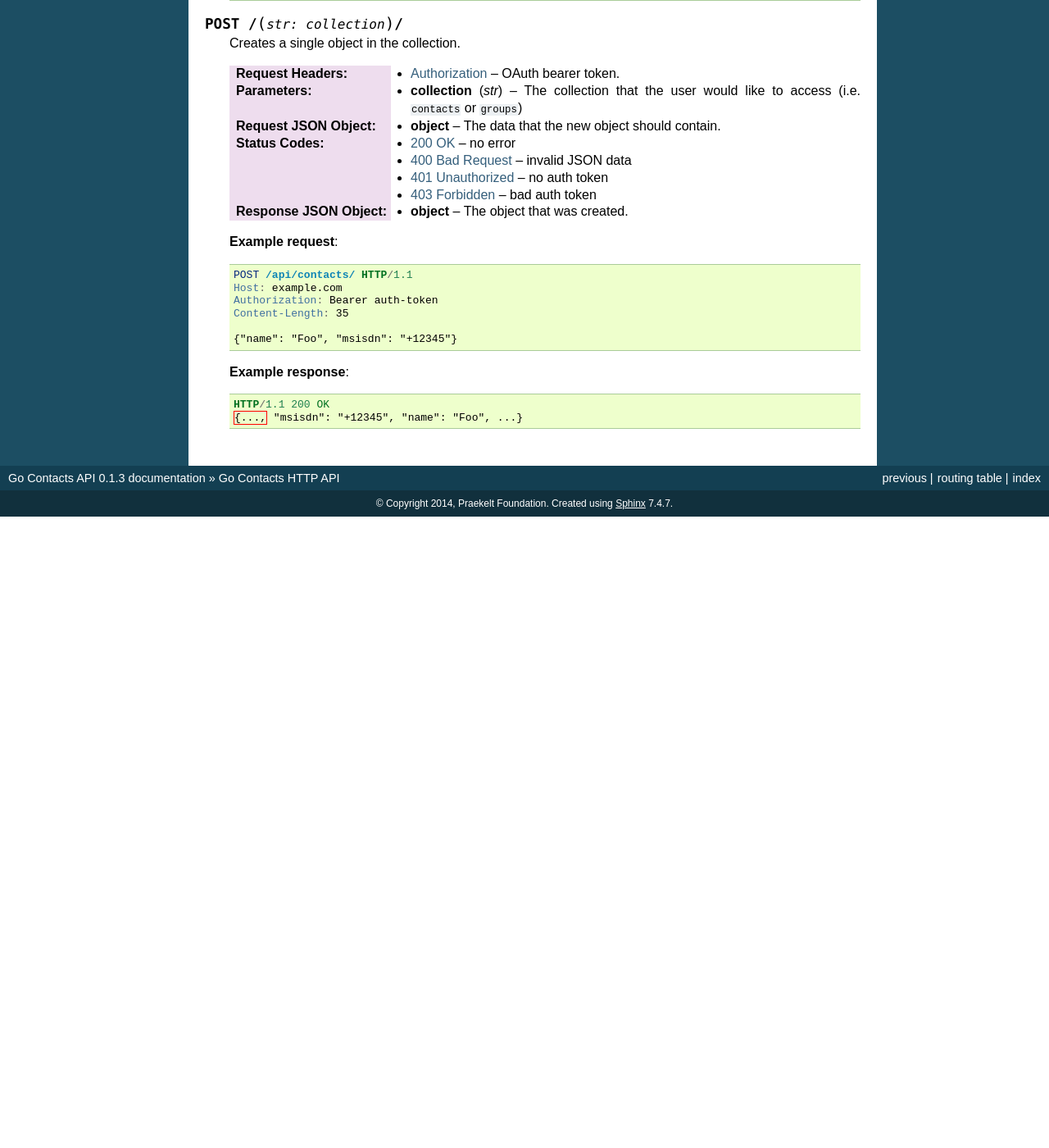
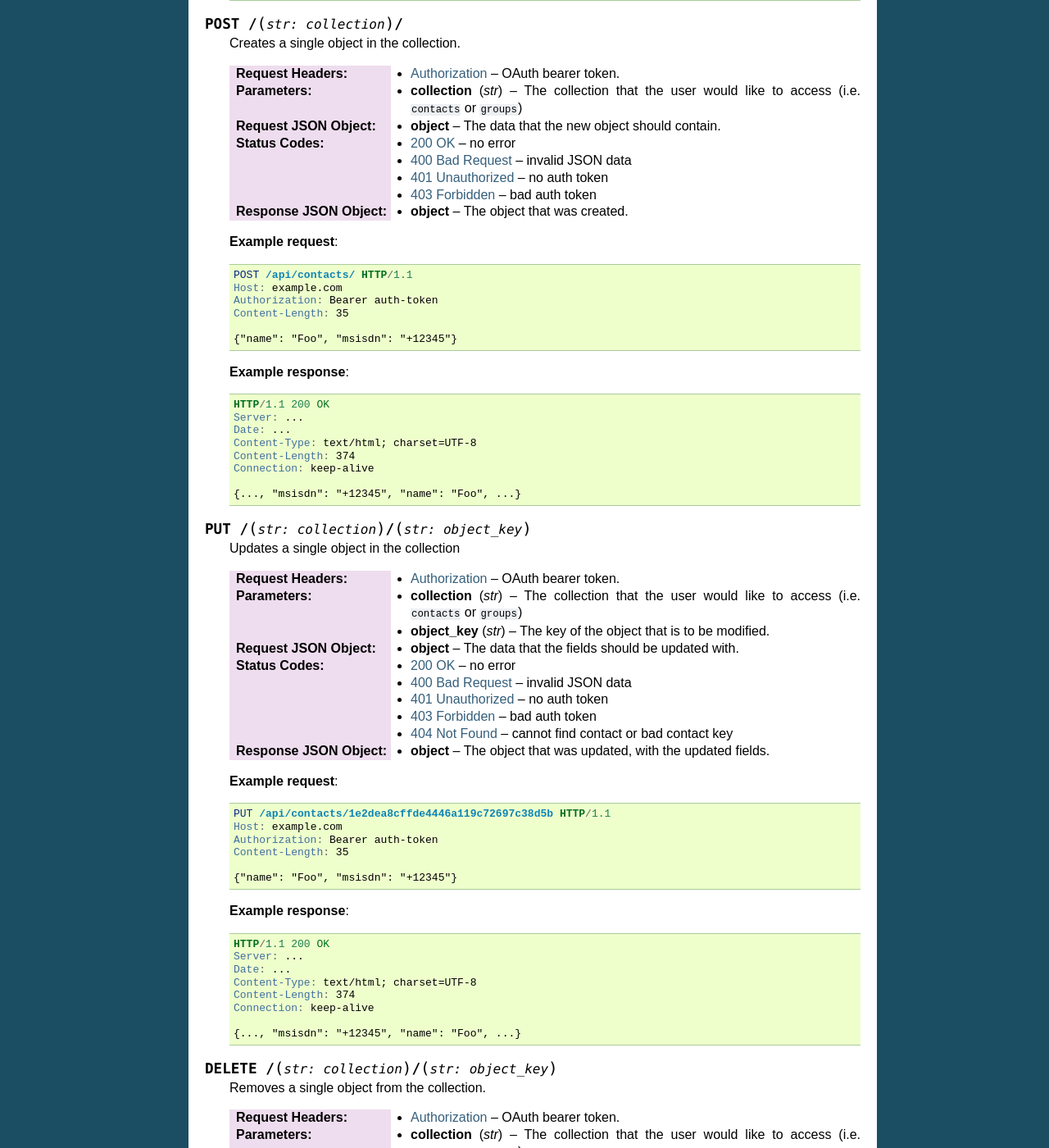
Before and after one commit to praekeltfoundation/go-contacts-api, a Sphinx documentation site: the page built from docs/go-contacts-api.rst, in a window 1280 px wide and 1400 px high, scrolled down 3318 px. Shown: the whole window at 82% size. Built offline with Sphinx 7.4.7, drawn with Linux system fonts in a browser that asks for light colours; before the commit the page ends 3948 px from its top, so only the background shows below that; some of the changed text lies outside the part shown.

Commit message:
Added docs for put and delete methods

```diff
--- a/docs/go-contacts-api.rst
+++ b/docs/go-contacts-api.rst
@@ -265,4 +265,98 @@
     .. sourcecode:: http
 
         HTTP/1.1 200 OK
+        Server: ...
+        Date: ...
+        Content-Type: text/html; charset=UTF-8
+        Content-Length: 374
+        Connection: keep-alive
+
         {..., "msisdn": "+12345", "name": "Foo", ...}
+
+
+.. http:put:: /(str:collection)/(str:object_key)
+
+    Updates a single object in the collection
+
+    :reqheader Authorization: OAuth bearer token.
+
+    :param str collection:
+        The collection that the user would like to access (i.e. ``contacts`` or
+        ``groups``)
+    :param str object_key:
+        The key of the object that is to be modified.
+
+    :<json object: The data that the fields should be updated with.
+
+    :statuscode 200: no error
+    :statuscode 400: invalid JSON data
+    :statuscode 401: no auth token
+    :statuscode 403: bad auth token
+    :statuscode 404: cannot find contact or bad contact key
+
+    :>json object: The object that was updated, with the updated fields.
+
+    **Example request**:
+
+    .. sourcecode:: http
+
+        PUT /api/contacts/1e2dea8cffde4446a119c72697c38d5b HTTP/1.1
+        Host: example.com
+        Authorization: Bearer auth-token
+        Content-Length: 35
+
+        {"name": "Foo", "msisdn": "+12345"}
+
+    **Example response**:
+
+    .. sourcecode:: http
+
+        HTTP/1.1 200 OK
+        Server: ...
+        Date: ...
+        Content-Type: text/html; charset=UTF-8
+        Content-Length: 374
+        Connection: keep-alive
+
+        {..., "msisdn": "+12345", "name": "Foo", ...}
+
+
+.. http:delete:: /(str:collection)/(str:object_key)
+
+    Removes a single object from the collection.
+
+    :reqheader Authorization: OAuth bearer token.
+
+    :param str collection:
+        The collection that the user would like to access (i.e. ``contacts`` or
+        ``groups``)
+    :param str object_key:
+        The key of the object that is to be removed.
+
+    :statuscode 200: no error
+    :statuscode 401: no auth token
+    :statuscode 403: bad auth token
+    :statuscode 404: cannot find contact or bad contact key
+
+    :>json object: The object that was deleted.
+
+    **Example request**:
+
+    .. sourcecode:: http
+
+        DELETE /api/contacts/68e456a0c8da43bea162839a9a1669c0 HTTP/1.1
+        Host: example.com
+        Authorization: Bearer auth-token
+
+    **Example response**:
+
+    .. sourcecode:: http
+
+        HTTP/1.1 200 OK
+        Server: ...
+        Date: ...
+        Content-Type: text/html; charset=UTF-8
+        Content-Length: ...
+        Connection: keep-alive
+
+        {..., "key": "68e456a0c8da43bea162839a9a1669c0", ...}
```
